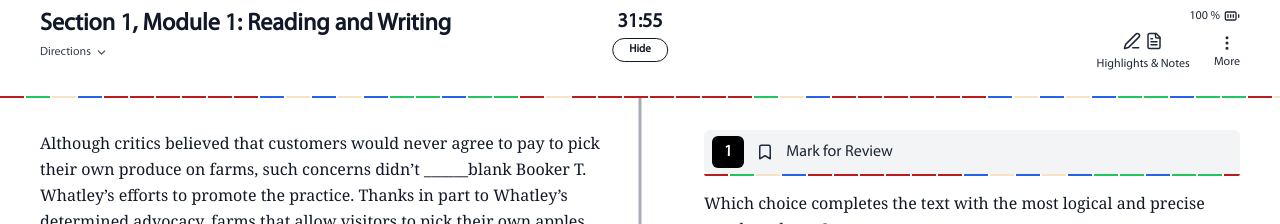
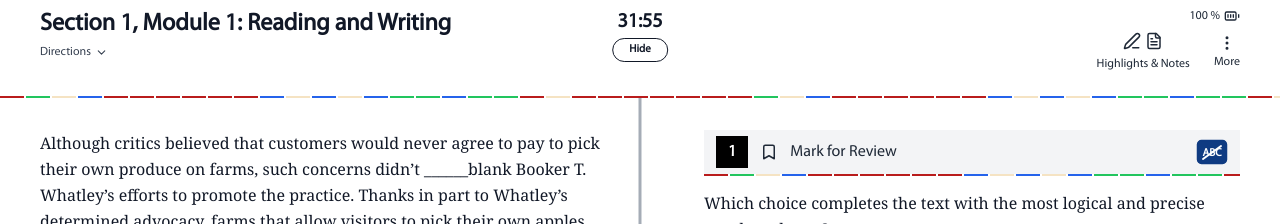
Before and after one commit to atl4sss/bluebook, a React (Vite) app: page /test in a window 1280 px wide. Shown: the top 224 px of the page. Built offline with nearby package versions, Linux system fonts and the light colour scheme; a web font is replaced by a local one.

Commit message:
Update TestPage.jsx

```diff
--- a/src/pages/TestPage.jsx
+++ b/src/pages/TestPage.jsx
@@ -1080,7 +1080,7 @@ export default function TestPage() {
         <DashLine className="absolute inset-x-0 top-0" />
           <div className="relative flex items-center md:max-w-7xl mx-auto w-full pt-2.5">
             {takerName && (
-              <span className="absolute left-4 font-semibold text-[17px] md:text-[18px]">
+              <span className="absolute left-[-26px] font-semibold text-[17px] md:text-[18px]">
                 {takerName}
               </span>
             )}
@@ -1324,17 +1324,21 @@ const NavBtn = ({ children, disabled, onClick }) => (
 );
 
 const ReviewBanner = ({ num }) => (
-  <div className="relative flex items-center gap-3 py-1.5 pr-0 mb-4 select-none bg-gray-100 rounded-md px-2">
-    <span className="px-3 h-8 flex items-center bg-black text-white font-bold text-base rounded-md">
+  <div className="relative flex items-center gap-3 py-1.5 mb-4 select-none bg-gray-100 rounded-none px-3">
+    <span className="px-3 h-8 flex items-center bg-black text-white font-bold text-base rounded-none">
       {num}
     </span>
     <Bookmark size={18} className="text-gray-800" />
     <span className="font-medium text-gray-800 text-sm md:text-base">
       Mark for Review
     </span>
-
-    {/* цветная плашка снизу с тем же паттерном на 28 отрезков */}
-    <div className="absolute left-0 right-0 -bottom-[2px] h-[2px] overflow-hidden rounded-b-md">
+    {/* ИКОНКА ABC ЗАЧЁРКНУТА СПРАВА */}
+    <div className="ml-auto">
+      <AbcDisabledIcon />
+    </div>
+
+    {/* цветная плашка снизу — оставляем как была */}
+    <div className="absolute left-0 right-0 -bottom-[2px] h-[2px]">
       <div
         className="absolute inset-0"
         style={{
@@ -1343,6 +1347,7 @@ const ReviewBanner = ({ num }) => (
       />
     </div>
   </div>
+
 );
 const EliminateIcon = ({ label }) => (
   <svg
@@ -1382,6 +1387,52 @@ const EliminateIcon = ({ label }) => (
     </text>
   </svg>
 );
+const AbcDisabledIcon = () => (
+  <svg
+    width="32"
+    height="26"
+    viewBox="0 0 32 26"
+    xmlns="http://www.w3.org/2000/svg"
+  >
+    {/* синий прямоугольник */}
+    <rect
+      x="1.5"
+      y="1.5"
+      width="29"
+      height="23"
+      rx="4"
+      ry="4"
+      fill="#0F3B82"
+      stroke="#0F3B82"
+      strokeWidth="1.5"
+    />
+
+    {/* надпись ABC */}
+    <text
+      x="16"
+      y="17"
+      textAnchor="middle"
+      fontFamily="Myriad Pro, system-ui, sans-serif"
+      fontSize="11"
+      fill="#FFFFFF"
+      fontWeight="600"
+    >
+      ABC
+    </text>
+
+    {/* диагональная линия (зачёркнуто) */}
+    <line
+      x1="7"
+      y1="20"
+      x2="25"
+      y2="7"
+      stroke="#FFFFFF"
+      strokeWidth="2"
+      strokeLinecap="round"
+    />
+  </svg>
+);
+
 const Choice = ({ label, text, active, onClick, serif }) => (
   <li className="mt-4 first:mt-0">
     <div className="flex items-stretch gap-3">
```
